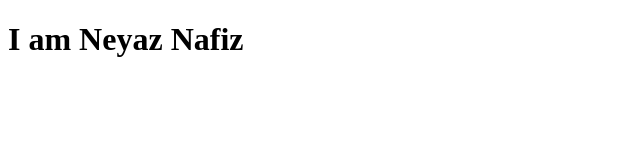
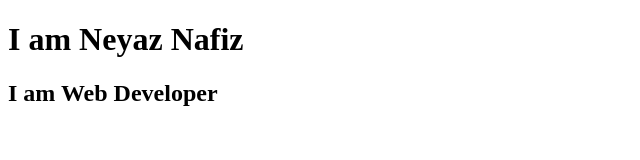
Before and after one commit to neyaznafiz/Git_Command, a plain HTML site: page index.html in a window 1280 px wide. Shown: the whole page, without its empty margins (0-640 px from the left). Drawn offline with Linux system fonts and the light colour scheme.

Commit message:
h2 added in index.html

```diff
--- a/index.html
+++ b/index.html
@@ -8,5 +8,6 @@
 </head>
 <body>
     <h1>I am Neyaz Nafiz</h1>
+    <h2> I am Web Developer</h2>
 </body>
 </html>
```
